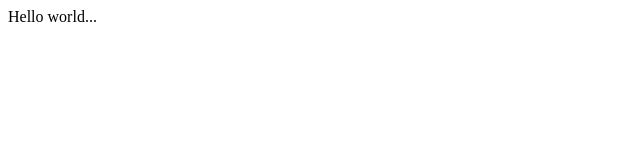
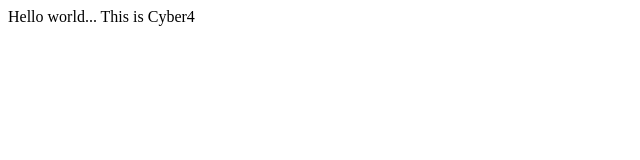
Before and after one commit to pirmohammadkhan35025-png/Cyber4, a plain HTML site: page index.html in a window 1280 px wide. Shown: the whole page, without its empty margins (0-640 px from the left). Drawn offline with Linux system fonts and the light colour scheme.

Commit message:
Update index.html

```diff
--- a/index.html
+++ b/index.html
@@ -1,5 +1,6 @@
 <html>
 <body>
 Hello world...
+This is Cyber4
 </body>
 </html>
```
